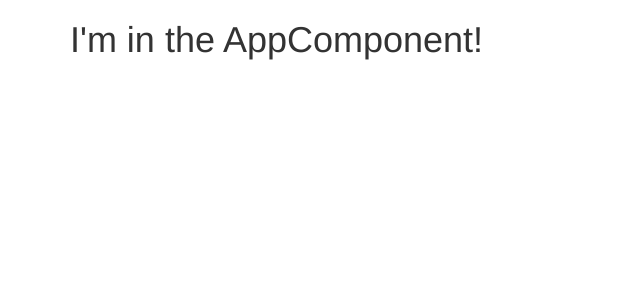
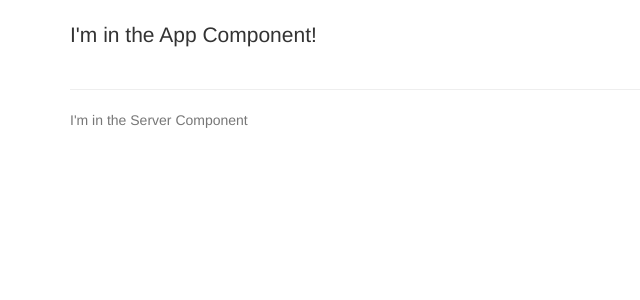
Before and after one commit to jschwarzwalder/my-first-angular-app, an Angular app in the folder my-first-angular-app/: page / in a window 1280 px wide. Shown: the top 300 px of the page, without its empty margins (0-640 px from the left). Built offline with nearby package versions, Linux system fonts and the light colour scheme.

Commit message:
displaying both components

```diff
--- a/my-first-angular-app/src/app/app.component.html
+++ b/my-first-angular-app/src/app/app.component.html
@@ -1,9 +1,15 @@
 <div class="container">
-    <div class="row">
-      <div class="col-sm-12">
-        <h1 >
-          I'm in the AppComponent!
-        </h1>
-      </div>
+  <div class="row">
+    <div class="col-sm-12">
+      <h1 class="lead">
+        I'm in the App Component!
+      </h1>
     </div>
   </div>
+  <hr>
+  <div class="row">
+    <div class="col-sm-12">
+      <app-unique-html-name></app-unique-html-name>
+    </div>
+  </div>
+</div>
--- a/my-first-angular-app/src/app/server/server.component.html
+++ b/my-first-angular-app/src/app/server/server.component.html
@@ -0,0 +1 @@
+<p class="text-muted">I'm in the Server Component</p>
```
